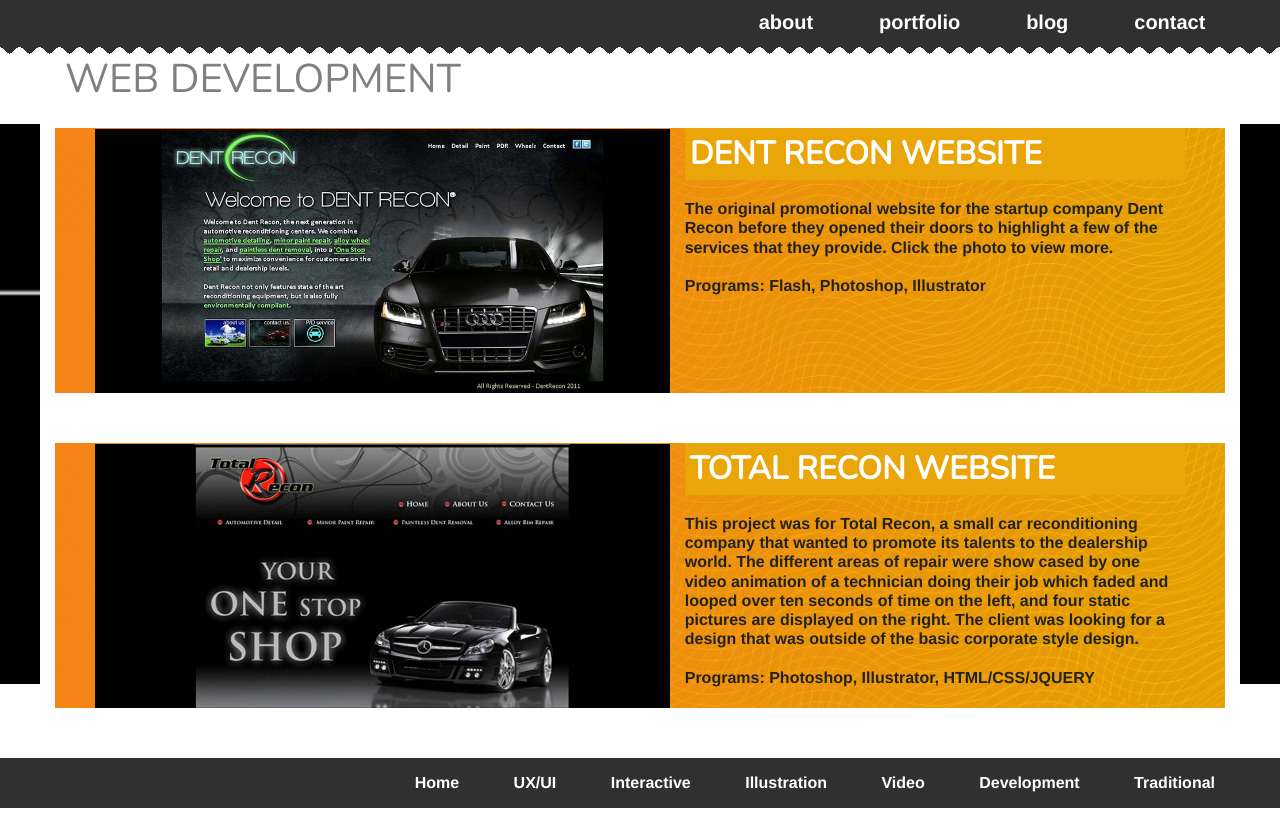
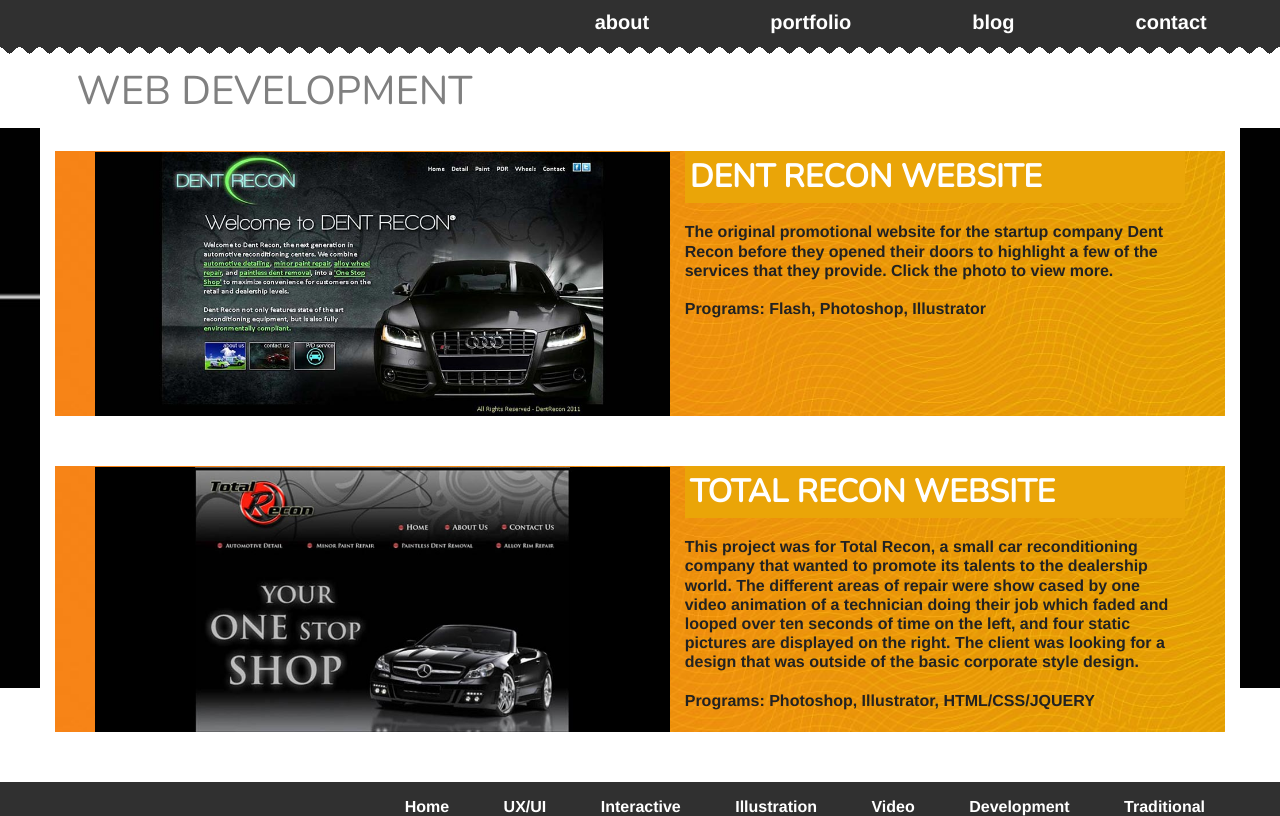
Before and after one commit to JBlacher/jblacher.github.io, a PHP site: page /development.html in a window 1280 px wide. Run offline with PHP 8.4, Linux system fonts and the light colour scheme; some libraries are stand-ins or nearby versions; some web fonts are replaced.

Commit message:
initial commit

```diff
--- a/css/style.css
+++ b/css/style.css
@@ -485,16 +485,6 @@
 	max-width: 100%;
 }
 
-.UX_pics2 {
-	display: inline-block;
-	vertical-align: top;
-	padding-top: 10px;
-	max-width: 100%;
-}
-
-.UX_pics2 img {
-	padding: 20px 20px 20px 0;
-}
 
 
 .UX_summary  {
@@ -551,8 +541,7 @@
 	box-shadow:2px 2px 1px #101010;
 }
 
-
-@media only screen and (max-width:640px) {
+@media only screen and (max-width:920px) {
 /*   Home Page   */
 	#wrapper {
 		text-align: center;
@@ -571,7 +560,7 @@
 
 	.about_container {
 		text-align:center;
-		min-width: 320px;
+		min-width: 300px;
 	}
 
 	.about_pic {
@@ -580,7 +569,11 @@
 
 	.summary {
 		text-align:left;
-		min-width: 340px;
+		min-width: 300px;
+		padding:1%;
+	}
+	.ux_summary {
+		text-align: center;
 		padding:1%;
 	}
 
@@ -590,50 +583,92 @@
 	}
 
 
-}
-
-
-/*  UX Page   */
 
 /*  Interactive Page   */
 
 	.project_container {
-	min-width: 320px;
+		min-width: 300px;
 	}
 
 	.page_pics {
-	min-width: 320px;
+		min-width: 300px;
 		text-align: center;
 		vertical-align: top;
 		padding-right: 10px;
 	}
 
-.page_pics2 {
-	min-width: 320px;
+	.page_summary {
+		padding:0 5px 0 5px;
+	}
+
+
+	.bottomNav li{
+		display: block;
+		text-align: center;
+		padding: 5px 0 5px 0;
+	}
+}
+
+
+
+
+
+@media only screen and (min-width:920px) {
+/*   Home Page   */
+	#wrapper {
+		text-align: center;
+	}
+
+	.subMenu {
+		padding-left: 5%;
+		text-align: right;
+	}
+
+	.subMenu li {
+
+		padding-left:8%;
+	}
+
+	.about_container {
+		text-align:center;
+		min-width: 300px;
+	}
+
+	.about_pic {
+		padding: 2%;
+	}
+
+	.summary {
+		text-align:left;
+		min-width: 300px;
+		padding:1%;
+	}
+
+	.category_header_text {
+		padding:1%;
+	}
+
+
+
+/*  Interactive Page   */
+
+	.project_container {
+		min-width: 300px;
+	}
+
+	.page_pics {
+		min-width: 300px;
 		text-align: center;
 		vertical-align: top;
-	padding-left: 0px;
+		padding-right: 10px;
 	}
 
 	.page_summary {
 		padding:0;
 	}
-.page_summary2 {
-	padding:0;
-}
-
-.page_pics {
-	min-width: 320px;
-	text-align: center;
-}
-
 
 	.bottomNav {
 		text-align: left;
-	padding: 15px;
+		padding: 15px 25px 0 5px;
 	}
-/*  Illustration Page   */
-
-/*  Interactive Page   */
-
-/*  Illustration Page   */
+}
```
Lines whose indentation alone changed are shown as unchanged.
